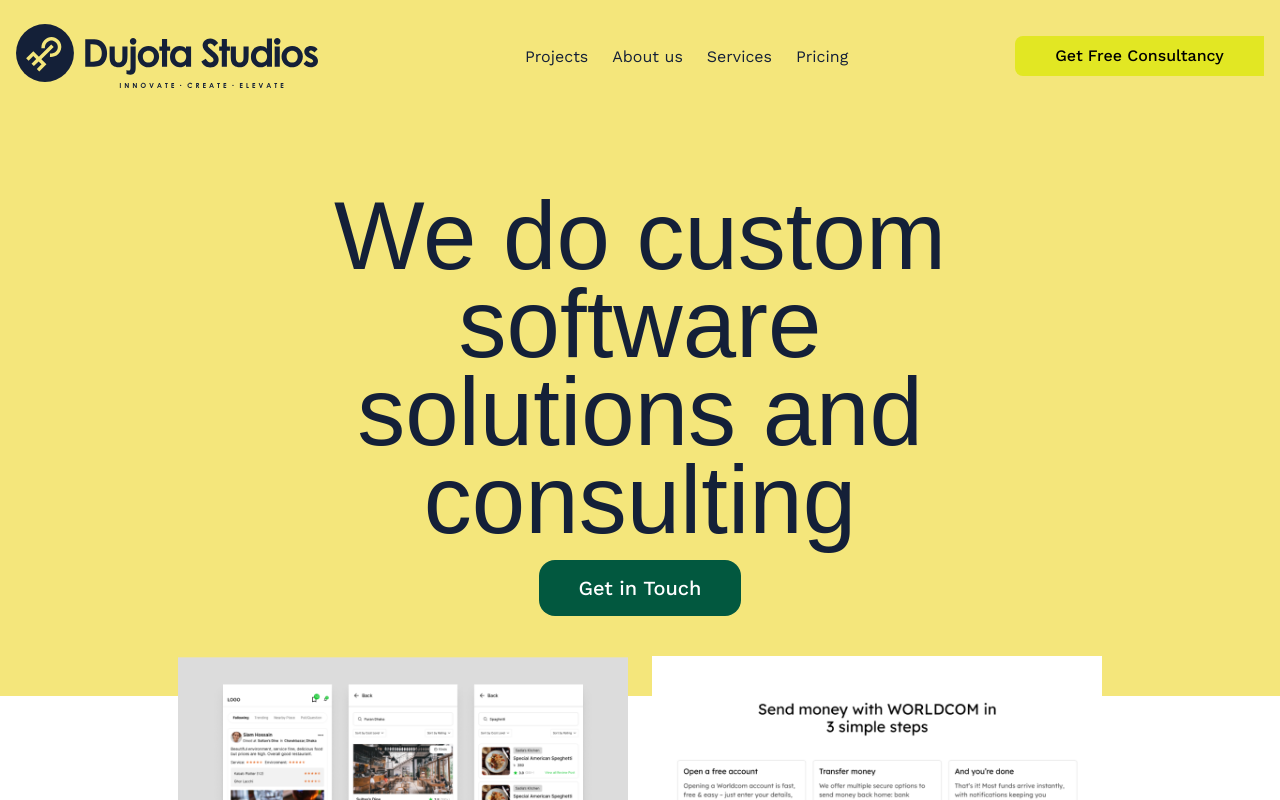
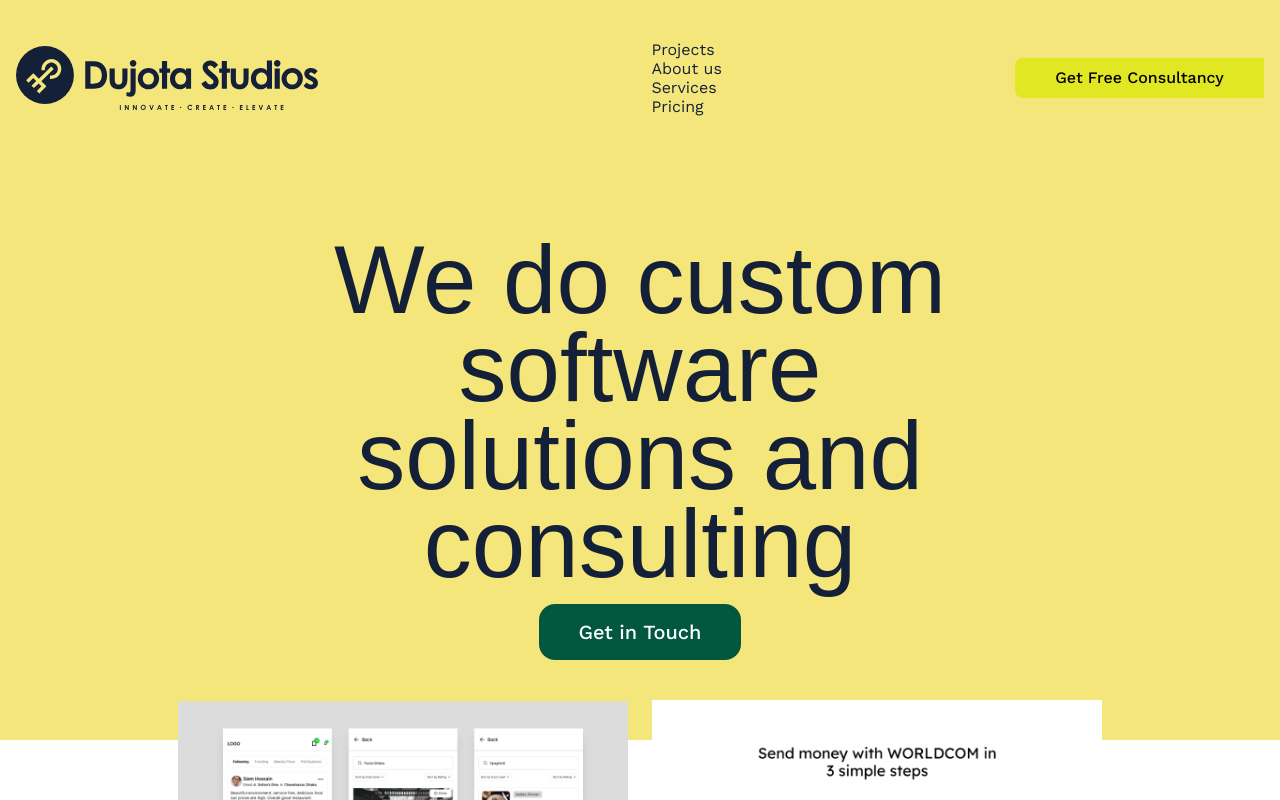
Before and after one commit to Dujota-Studios/Dujota-Studios, a Next.js app: page / in a window 1280 px wide. Shown: the top 800 px of the page. Built offline with nearby package versions, Linux system fonts and the light colour scheme; a web font is replaced by a local one.

Commit message:
fix liniting

```diff
--- a/src/components/common/layout/header/navbar.tsx
+++ b/src/components/common/layout/header/navbar.tsx
@@ -6,7 +6,7 @@ export default function Navbar() {
       aria-label="desktop navigation menu"
       className="flex max-w-full flex-row items-center justify-end gap-[2rem] self-stretch mq450:gap-[2rem]"
     >
-      <ul className="mq900:hidden flex  max-w-full list-none flex-row items-center justify-center gap-[1.5rem] ">
+      <ul className="flex·max-w-full mq900:hidden list-none flex-row items-center justify-center gap-[1.5rem]">
         <li className="relative">
           <Link
             href="#"
```
Also changed, not shown: .eslintrc.cjs.
